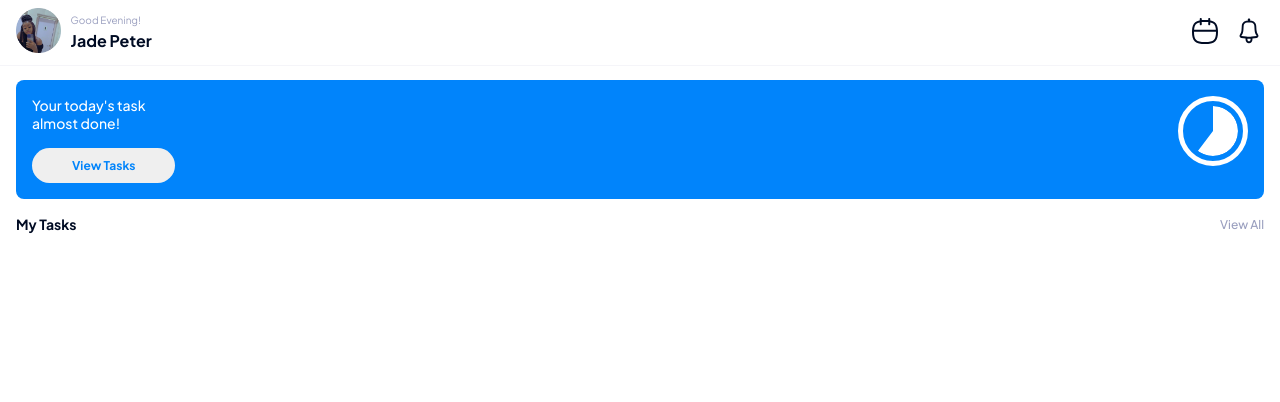
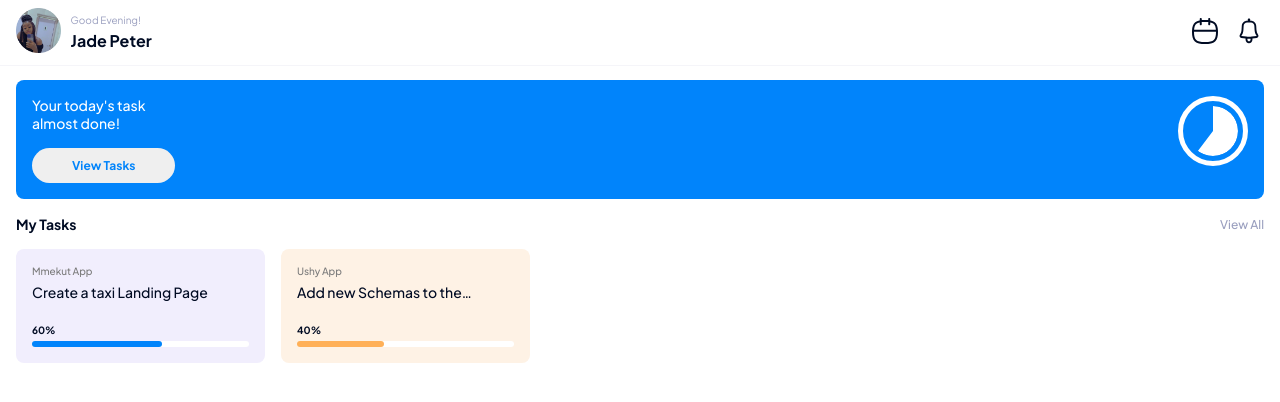
Before and after one commit to 9trocoder/mmekut, a React (Create React App) app: page / in a window 1280 px wide. Shown: the top 402 px of the page. Built offline with nearby package versions, Linux system fonts and the light colour scheme.

Commit message:
added home page task card

```diff
--- /dev/null
+++ b/src/components/HomepageTaskCard.js
@@ -0,0 +1,37 @@
+import "./components.css";
+
+const HomepageTaskCard = ({
+  workspaceName,
+  taskTitle,
+  progressNumber,
+  handleClick,
+  cardColor,
+  progressColor,
+}) => {
+  return (
+    <>
+      <div
+        onClick={handleClick}
+        style={{ backgroundColor: `${cardColor}` }}
+        className="homepageTaskCard__cnt"
+      >
+        <p className="homepageTaskCard__cnt-workspaceName">{workspaceName}</p>
+        <p className="homepageTaskCard__cnt-taskTitle">{taskTitle}</p>
+        <div className="homepageTaskCard__cnt-progress">
+          <p>{progressNumber}%</p>
+          <div className="hptccpbar">
+            <div
+              className="hptccpbarstrength"
+              style={{
+                maxWidth:`${progressNumber}%`,
+                backgroundColor: `${progressColor}`,
+              }}
+            />
+          </div>
+        </div>
+      </div>
+    </>
+  );
+};
+
+export default HomepageTaskCard;
--- a/src/components/components.css
+++ b/src/components/components.css
@@ -10,15 +10,13 @@
   justify-content: space-between;
   padding: 8px 16px;
   border-bottom: 1px solid rgba(154, 159, 191, 0.1);
-
 }
 
 .hompageHeader__cnt-left {
   display: flex;
   align-items: center;
-    gap: .6rem;
+  gap: 0.6rem;
   cursor: pointer;
-
 }
 
 .hompageHeader__cnt-profile img {
@@ -32,10 +30,10 @@
 }
 
 .hphcwrname {
-    color: #000B23;
+  color: #000b23;
   font-size: 16px;
   font-weight: 700;
-    margin-top: .2rem;
+  margin-top: 0.2rem;
 }
 
 .homepageHeader__cnt-right {
@@ -49,7 +47,6 @@
   background-color: transparent;
   cursor: pointer;
 }
-
 
 /* Progress Bar */
 
@@ -79,7 +76,7 @@
 
 .headerwithbutton__cnt-title {
   font-weight: 700;
-    color:#000B23;
+  color: #000b23;
   font-size: 14px;
 }
 
@@ -89,6 +86,61 @@
   border: none;
   background-color: transparent;
   font-size: 12px;
-    color:#9a9fbf;
+  color: #9a9fbf;
   font-weight: 500;
 }
+
+/* Homepage task card */
+
+.homepageTaskCard__cnt {
+  border-radius: 8px;
+  padding: 16px 16px;
+  display: flex;
+  flex-direction: column;
+  justify-content: space-between;
+  align-items: flex-start;
+  gap: 0.4rem;
+}
+
+.homepageTaskCard__cnt-workspaceName {
+  font-size: 10px;
+  color: #7b7b7b;
+  font-weight: 500;
+  letter-spacing: -0.005em;
+}
+
+.homepageTaskCard__cnt-taskTitle {
+  font-size: 14px;
+  font-weight: 500;
+  color: #000b23;
+  display: -webkit-box;
+  -webkit-line-clamp: 1;
+  -webkit-box-orient: vertical;
+  overflow: hidden;
+}
+
+.homepageTaskCard__cnt-progress {
+  display: flex;
+  flex-direction: column;
+  gap: 5px;
+  margin-top: 1rem;
+  width: 100%;
+}
+
+.homepageTaskCard__cnt-progress p {
+  font-size: 10px;
+  font-weight: 700;
+  color: #000b23;
+}
+
+.hptccpbar {
+    background-color: #fff;
+    width: 100%;
+    height: 6px;
+    border-radius: 9999px;
+}
+
+.hptccpbarstrength {
+    height: 6px;
+    border-radius: 9999px;
+}
--- a/src/pages/homepage/homepage.css
+++ b/src/pages/homepage/homepage.css
@@ -36,3 +36,19 @@
     padding: 10px 40px;
     border-radius: 20px;
 }
+
+.hompagetask__cnt {
+    display: grid;
+    grid-template-columns: repeat(3, 249px);
+    width: 100%;
+    grid-gap: 16px;
+    padding: 16px 16px;
+    margin-bottom: 16px;
+    overflow-x: scroll;
+    -ms-overflow-style: none;
+  scrollbar-width: none;
+}
+
+.hompagetask__cnt::-webkit-scrollbar {
+    display: none;
+  }
--- a/src/pages/homepage/homepage.js
+++ b/src/pages/homepage/homepage.js
@@ -6,6 +6,7 @@ import { calendarIcon, headerNotificationIcon } from "../../Utils/tools";
 import ProgressBar from "../../components/ProgressBar";
 import HomepageHeader from "../../components/HompageHeader";
 import HeaderWithButton from "../../components/HeaderWithButton";
+import HomepageTaskCard from "../../components/HomepageTaskCard";
 
 function Homepage() {
   const handleProfileClick = () => {};
@@ -15,6 +16,8 @@ function Homepage() {
   const handleNotificationClick = () => {};
 
   const handleMyTaskClick = () => {};
+
+  const handleTaskClick = () => {};
 
   return (
     <>
@@ -53,6 +56,25 @@ function Homepage() {
         headerButtonName="View All"
         handleClick={handleMyTaskClick}
       />
+
+      <div className="hompagetask__cnt">
+        <HomepageTaskCard
+          workspaceName="Mmekut App"
+          taskTitle="Create a taxi Landing Page"
+          progressNumber={60}
+          cardColor="#F1EEFD"
+          progressColor="#0184fb"
+          handleClick={handleTaskClick}
+        />
+        <HomepageTaskCard
+          workspaceName="Ushy App"
+          taskTitle="Add new Schemas to the backend"
+          progressNumber={40}
+          cardColor="#FEF2E5"
+          progressColor="#FFB057"
+          handleClick={handleTaskClick}
+        />
+      </div>
     </>
   );
 }
```
Lines whose indentation alone changed are shown as unchanged.
